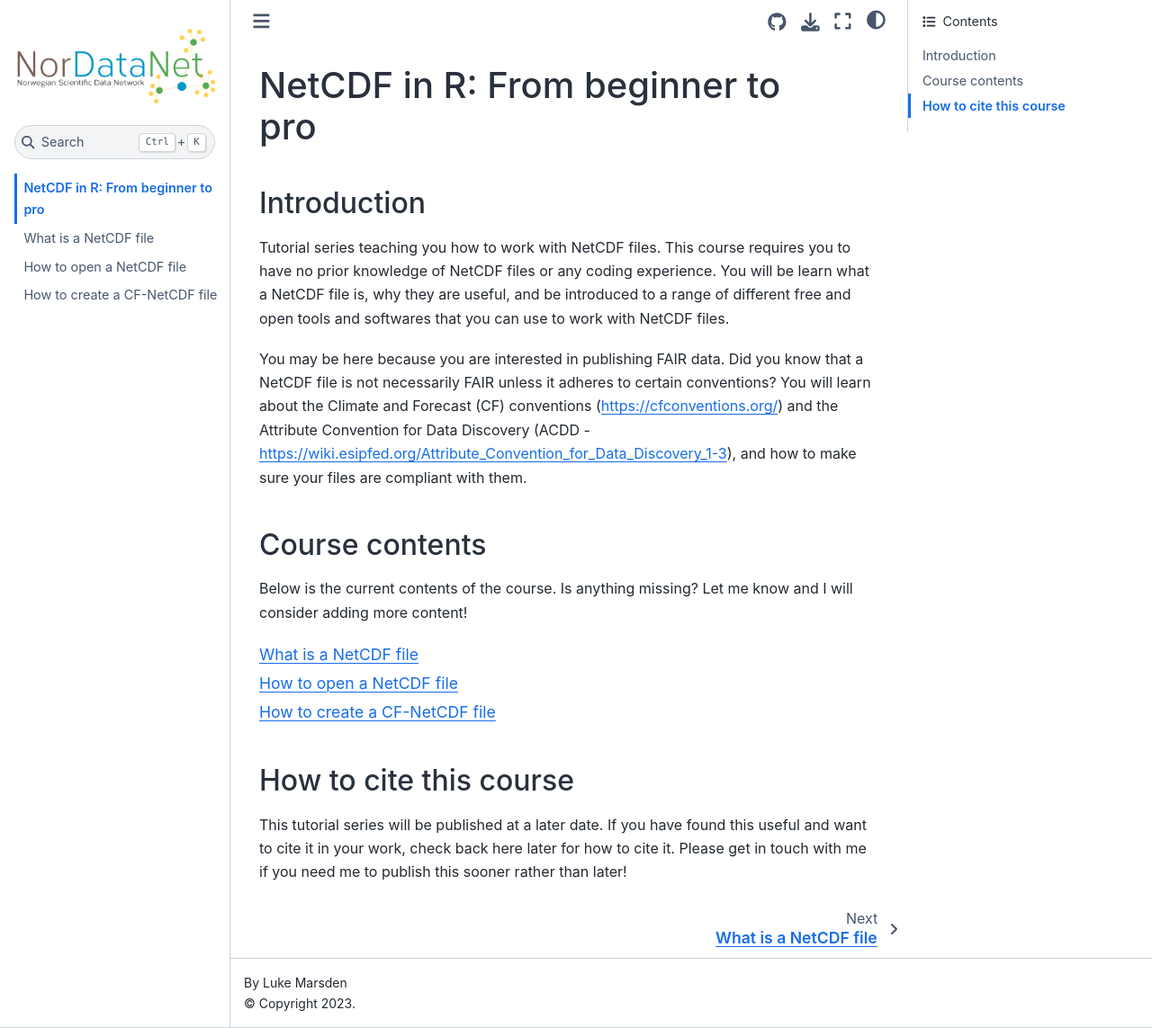
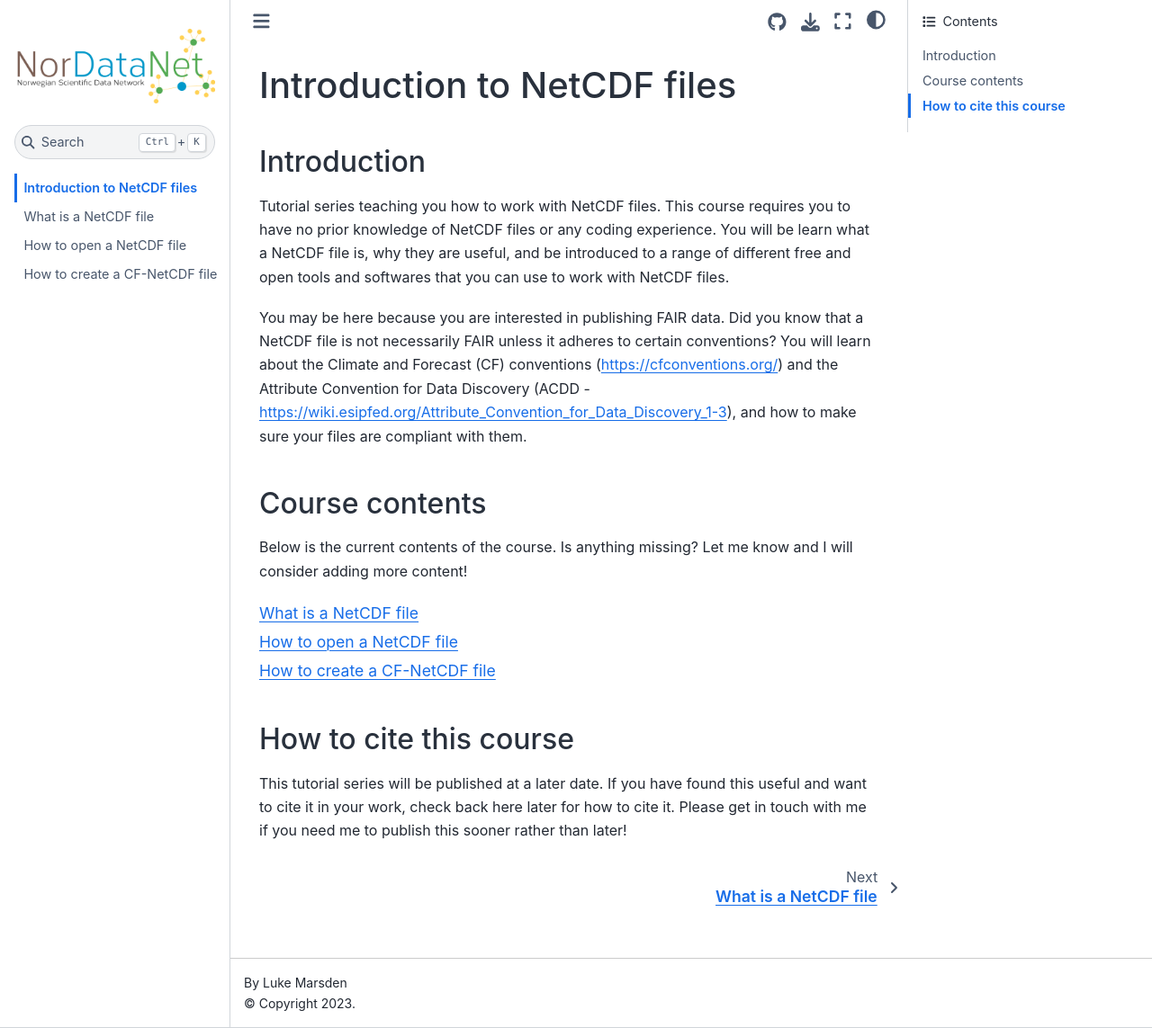
Before and after one commit to NorDataNet/Introduction_to_CF-NetCDF, a Jupyter Book: the page built from book/intro.md, in a window 1280 px wide and 1143 px high. Shown: the whole window at 90% size. Built offline with Jupyter Book 1.0.4 settings and Sphinx 7.4.7 and the Sphinx Book theme 1.1.4, drawn with Linux system fonts in a browser that asks for light colours.

Commit message:
updated title

```diff
--- a/book/intro.md
+++ b/book/intro.md
@@ -1,4 +1,4 @@
-# NetCDF in R: From beginner to pro
+# Introduction to NetCDF files
 
 ## Introduction
 
```
